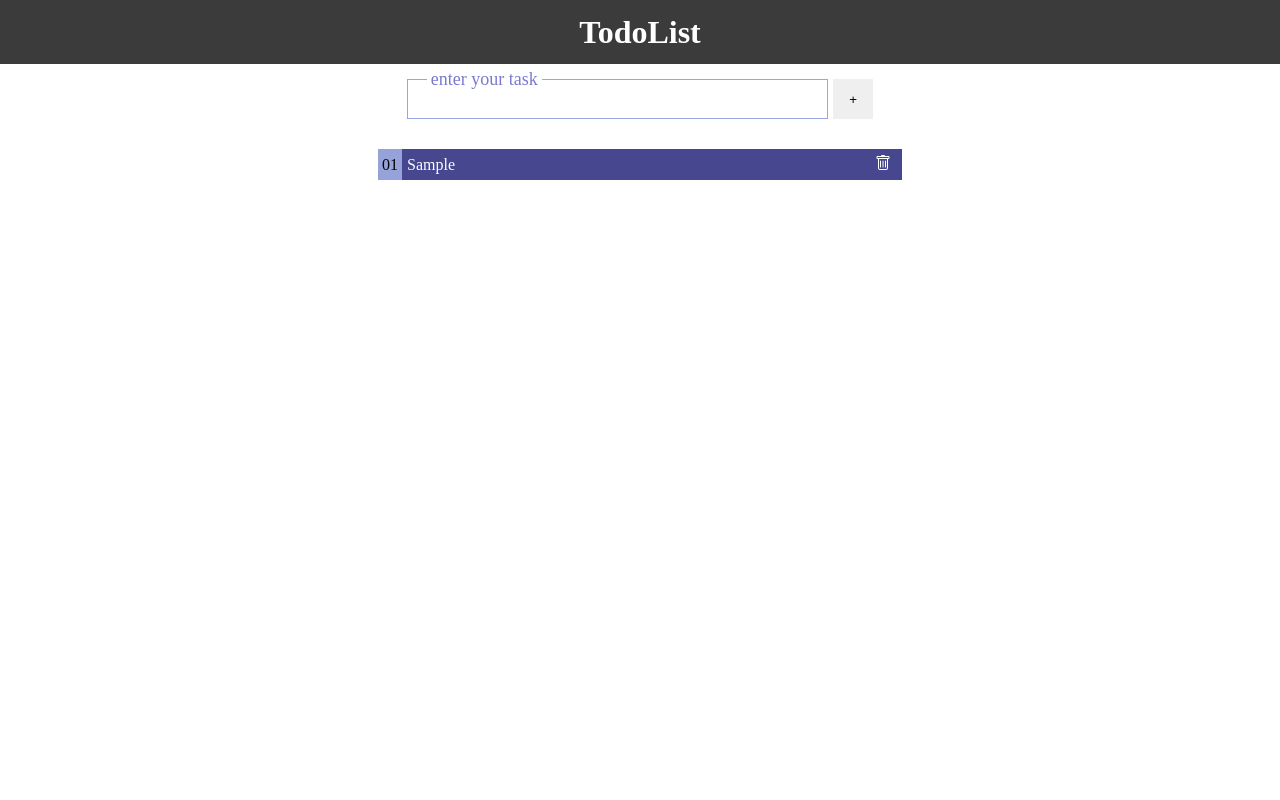
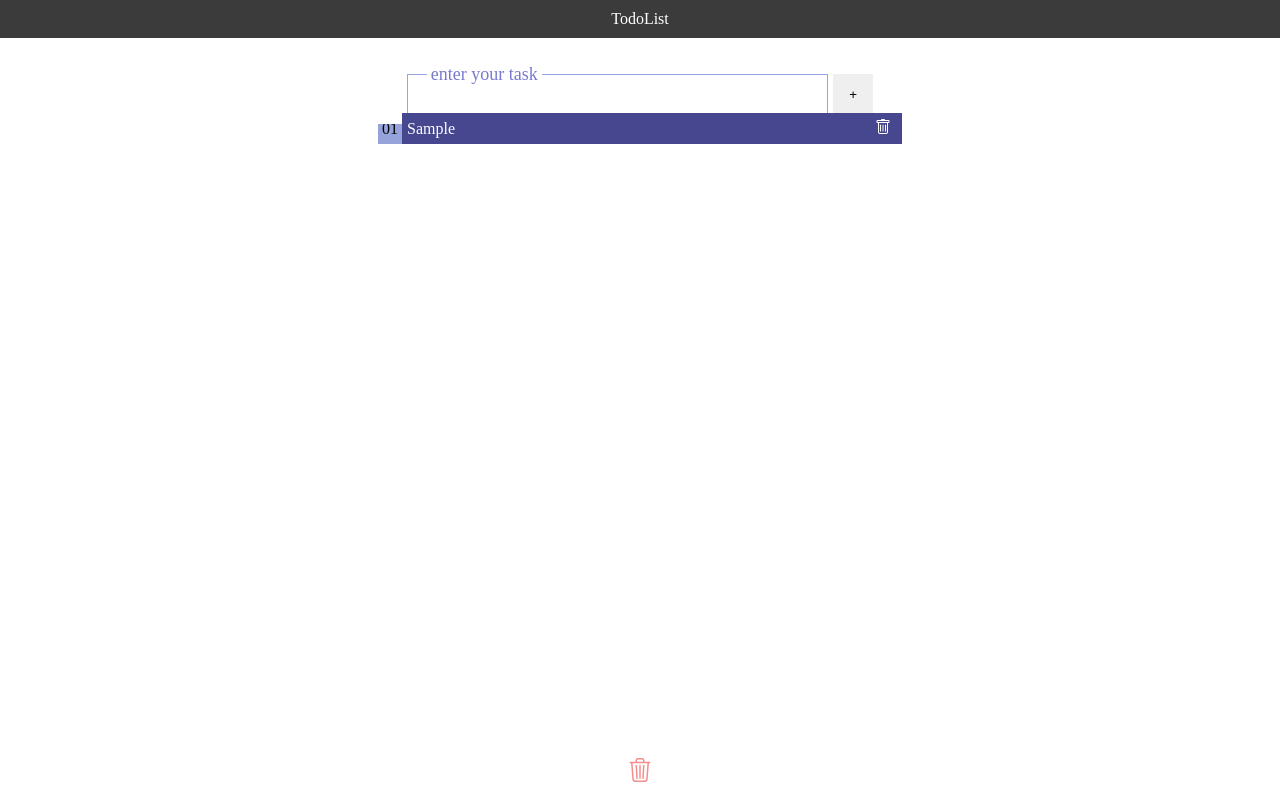
Before and after one commit to tryChampagne/sillytodo, a React (Vite) app: page / in a window 1280 px wide. Both pictures are taken after typing "Sample" into the empty fields and a click on the input "add task". Built offline with nearby package versions, Linux system fonts and the light colour scheme.

Commit message:
Feat: Add a button to clear all todos

```diff
--- a/index.html
+++ b/index.html
@@ -7,6 +7,7 @@
   </head>
   <body>
     <div id="root"></div>
+    <div id="modal-root"></div>
     <script type="module" src="/src/main.jsx"></script>
   </body>
 </html>
--- /dev/null
+++ b/src/components/Modal.jsx
@@ -0,0 +1,30 @@
+import React, { useEffect } from "react";
+import { createPortal } from "react-dom";
+import styles from "./Modal.module.css";
+
+function Modal({ isOpen, onClose, children }) {
+
+  useEffect(() => {
+    const handleKey = (e) => {
+      if (e.key === `Escape`) onClose();
+    };
+    document.addEventListener(`keydown`, handleKey);
+
+    // Cleanup
+    return () => document.removeEventListener(`keydown`, handleKey);
+  }, [isOpen, onClose]);
+
+  if (!isOpen) return null;
+
+  return createPortal(
+    <div className={styles.overlay} onClick={onClose}>
+      <div className={styles.modal} onClick={(e) => e.stopPropagation()}>
+        {children}
+      </div>
+    </div>,
+    document.getElementById(`modal-root`),
+  );
+
+}
+
+export default Modal;
--- /dev/null
+++ b/src/components/Modal.module.css
@@ -0,0 +1,22 @@
+.overlay{
+  display: flex;
+  justify-content: center;
+  align-items: center;
+
+  position: fixed;
+  top: 0;
+  left: 0;
+  z-index: 1000;
+
+  height: 100vh;
+  width: 100vw;
+
+  background-color: rgba(239, 243, 245, 0.821);
+}
+
+.modal{
+  padding: 10px;
+
+  background-color: rgb(101, 108, 88);
+  border-radius: 4px;
+}
--- a/src/components/TodoForm.jsx
+++ b/src/components/TodoForm.jsx
@@ -2,7 +2,7 @@ import React, { useMemo, useState } from "react";
 import { MAX_INPUT_LENGTH } from "../Constant";
 import styles from "./TodoForm.module.css";
 
-export default function TodoForm({ setTodoList }) {
+export default function TodoForm({ todoList, setTodoList }) {
   // Hooks
   const [userInput, setUserInput] = useState("");
   const [emptyField, setEmptyField] = useState(false);
@@ -41,7 +41,12 @@ export default function TodoForm({ setTodoList }) {
         setEmptyField(false);
       },3000);
     } else {
-      addTask(trimmed);
+      if(todoList.length < 10){
+        addTask(trimmed);
+      }
+      else{
+        alert(`Atmax 10 tasks allowed!`);
+      }
     }
     setUserInput("");
   };
--- a/src/components/TodoForm.module.css
+++ b/src/components/TodoForm.module.css
@@ -5,7 +5,6 @@
 
   position: sticky;
   top: 8%;
-  z-index: 2;
 
   background-color: rgb(255, 255, 255);
 }
@@ -14,11 +13,9 @@
   flex-direction: column;
   gap: 5px;
 
-  margin: 5px;
   padding: 10px;
 
   border-radius: 2px;
-
 }
 .form_layer1{
   display: flex;
--- a/src/index.css
+++ b/src/index.css
@@ -1,6 +1,7 @@
 body {
 	margin: 0;
 }
+
 * {
   box-sizing: border-box;
 }
@@ -12,3 +13,7 @@ input[type="submit"] {
 html{
   font-size: 16px;
 }
+
+button{
+  cursor: pointer;
+}
--- a/src/pages/HomePage.jsx
+++ b/src/pages/HomePage.jsx
@@ -1,9 +1,13 @@
 import { useEffect, useState } from "react";
 import styles from "./HomePage.module.css";
 import TodoForm from "../components/TodoForm";
+import Modal from "../components/Modal";
 
 export default function HomePage() {
-  // States
+  // UI state
+  const [isModalOpen, setModalVisibility] = useState(false);
+
+  // Data state
   const [todoList, setTodoList] = useState(() => {
     try {
       const stored = JSON.parse(localStorage.getItem("todo")) ?? [];
@@ -14,12 +18,8 @@ export default function HomePage() {
     }
   });
 
-  // useEffects
-  useEffect(() => {
-    localStorage.setItem("todo", JSON.stringify(todoList));
-  }, [todoList]);
+  const ifListNotEmpty = todoList.length !== 0;
 
-  // Event handlers
   const deleteItem = (index) => {
     setTodoList((prev) => {
       const new_arr = [...prev];
@@ -28,14 +28,23 @@ export default function HomePage() {
     });
   };
 
+  const clearList = () => {
+    setTodoList([]);
+    setModalVisibility(false);
+  };
+
+  useEffect(() => {
+    localStorage.setItem("todo", JSON.stringify(todoList));
+  }, [todoList]);
+
   return (
     <div className={styles.home_page_wrapper}>
       {/* Header */}
       <div className={styles.header_container}>
-        <h1 className={styles.header}> TodoList</h1>
+        <div className={styles.header}> TodoList</div>
       </div>
 
-      <TodoForm setTodoList={setTodoList} />
+      <TodoForm todoList={todoList} setTodoList={setTodoList} />
 
       {/* Body */}
 
@@ -79,6 +88,49 @@ export default function HomePage() {
           ))}
         </ol>
       </div>
+
+      {/* Delete all items */}
+      {ifListNotEmpty && (
+        <div className={styles.btn_clear_list_container}>
+          <button
+            onClick={() => setModalVisibility(true)}
+            className={styles.btn_clear_list}
+          >
+            <svg
+              xmlns="http://www.w3.org/2000/svg"
+              width="16"
+              height="16"
+              fill="currentColor"
+              className="bi bi-trash3"
+              viewBox="0 0 16 16"
+            >
+              <path d="M6.5 1h3a.5.5 0 0 1 .5.5v1H6v-1a.5.5 0 0 1 .5-.5M11 2.5v-1A1.5 1.5 0 0 0 9.5 0h-3A1.5 1.5 0 0 0 5 1.5v1H1.5a.5.5 0 0 0 0 1h.538l.853 10.66A2 2 0 0 0 4.885 16h6.23a2 2 0 0 0 1.994-1.84l.853-10.66h.538a.5.5 0 0 0 0-1zm1.958 1-.846 10.58a1 1 0 0 1-.997.92h-6.23a1 1 0 0 1-.997-.92L3.042 3.5zm-7.487 1a.5.5 0 0 1 .528.47l.5 8.5a.5.5 0 0 1-.998.06L5 5.03a.5.5 0 0 1 .47-.53Zm5.058 0a.5.5 0 0 1 .47.53l-.5 8.5a.5.5 0 1 1-.998-.06l.5-8.5a.5.5 0 0 1 .528-.47M8 4.5a.5.5 0 0 1 .5.5v8.5a.5.5 0 0 1-1 0V5a.5.5 0 0 1 .5-.5" />
+            </svg>
+          </button>
+
+          <Modal isOpen={isModalOpen} onClose={() => setModalVisibility(false)}>
+            <h3 className={styles.modal_title}>
+              Confirmation!
+            </h3>
+            <hr />
+            <div className={styles.modal_clear_list_content}>
+              <p>
+                Are you sure you want to clear list?
+              </p>
+              <div className={styles.modal_clear_list_btn_container}>
+                <button
+                  onClick={() => {
+                    setModalVisibility(false);
+                  }}
+                >
+                  no
+                </button>
+                <button onClick={clearList}>yes</button>
+              </div>
+            </div>
+          </Modal>
+        </div>
+      )}
     </div>
   );
 }
--- a/src/pages/HomePage.module.css
+++ b/src/pages/HomePage.module.css
@@ -1,3 +1,47 @@
+.modal_title{
+  margin: 0px;
+  padding: 2px;
+  text-align: center;
+}
+.modal_clear_list_content > p{
+  text-align: center;
+}
+.modal_clear_list_btn_container{
+  display: flex;
+  justify-content: space-evenly;
+}
+.btn_clear_list_container{
+  position: fixed;
+  bottom: 0;
+
+  display: flex;
+  justify-content: center;
+
+  height: 60px;
+  width: 100vw;
+  padding: 5px;
+}
+.btn_clear_list{
+  display: flex;
+  justify-content: center;
+  align-items: center;
+
+
+  font-family: 'Courier New', Courier, monospace;
+  font-weight:900;
+
+  background-color:unset;
+  border: none;
+  border-radius: 50%;
+
+}
+.btn_clear_list > svg{
+  height: 24px;
+  width: 24px;
+
+  fill: rgb(246, 141, 141);
+}
+
 .btn_delete{
   background-color: unset;
   border: none;
@@ -54,7 +98,6 @@
 
 
 .home_page_wrapper {
-  height: 100vh;
   width: 100vw;
 }
 .header_container {
@@ -67,7 +110,7 @@
   top: 0;
 
   height: 8%;
-  padding: 20px;
+  padding: 10px;
   margin: 0px 0;
 
   background-color: rgb(59, 59, 59);
```
